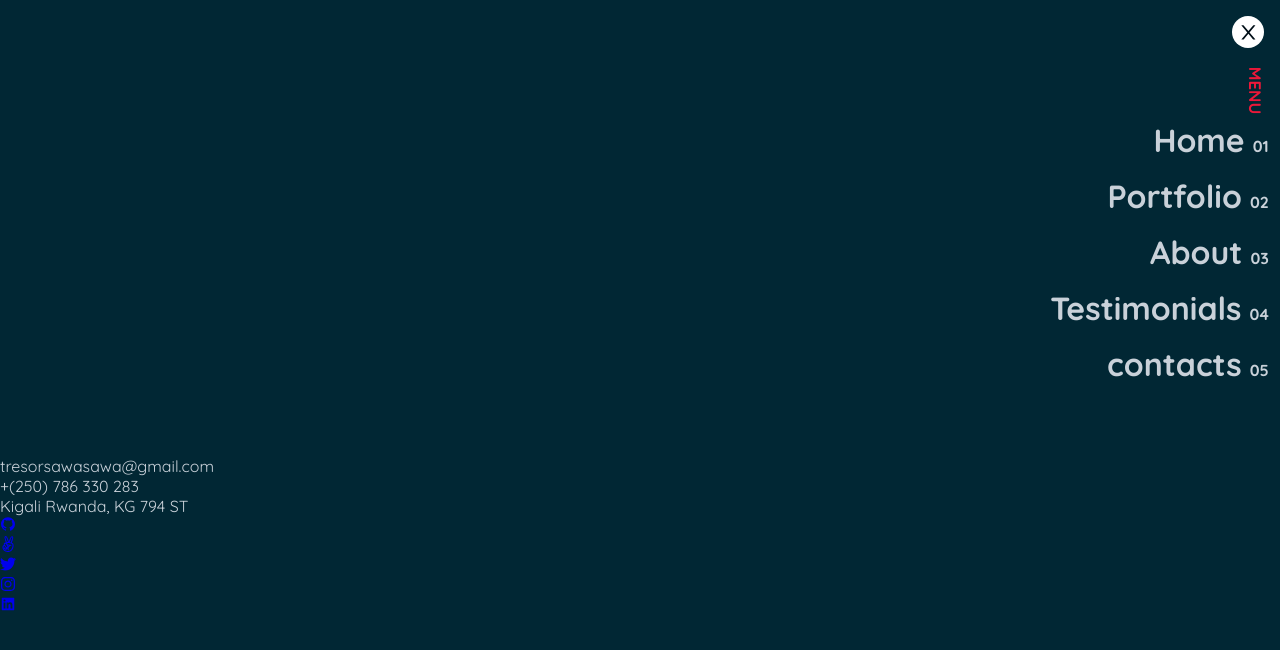
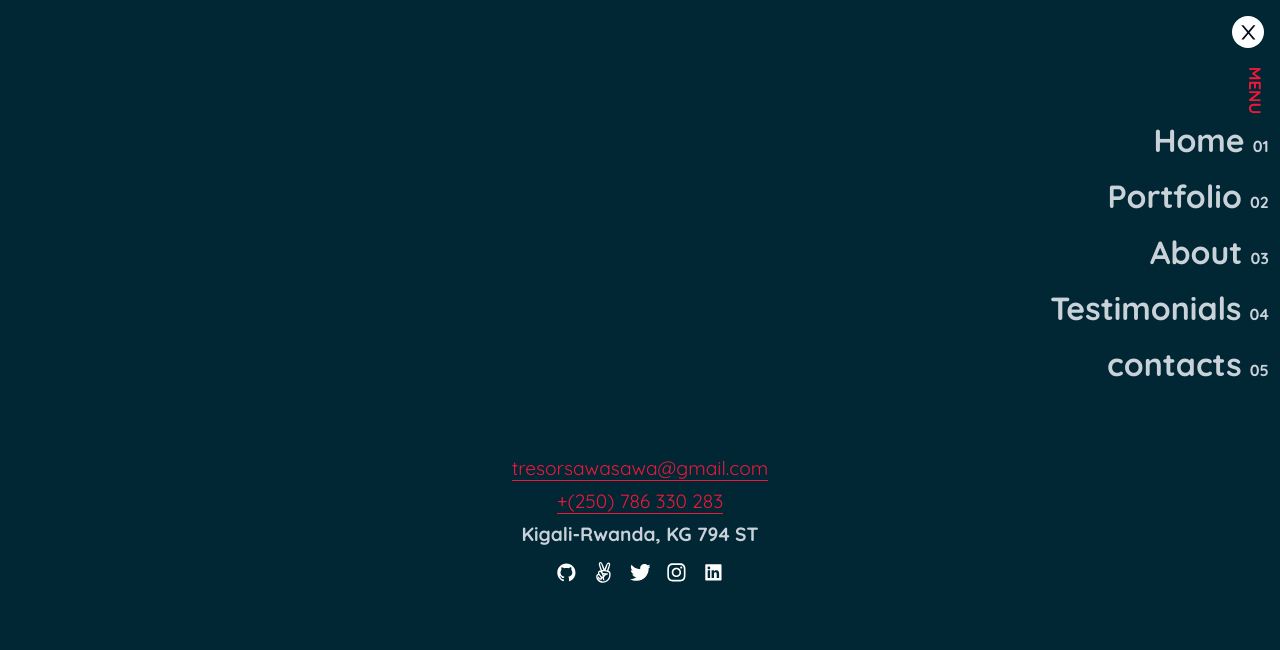
Before and after one commit to tresorsawasawa/Tresor-s_portfolio, a React (Create React App) app: page / in a window 1280 px wide. Both pictures are taken after a click on the element 1248 px from the left and 41 px from the top of the page. Shown: the top 650 px of the page. Built offline with nearby package versions, Linux system fonts and the light colour scheme.

Commit message:
Add styling on the contact elements

```diff
--- a/public/index.html
+++ b/public/index.html
@@ -24,7 +24,7 @@
       work correctly both with client-side routing and a non-root public URL.
       Learn how to configure a non-root public URL by running `npm run build`.
     -->
-    <title>React App</title>
+    <title>Tresor's Portfolio</title>
   </head>
   <body>
     <noscript>You need to enable JavaScript to run this app.</noscript>
--- a/src/assets/scss/base/_header.scss
+++ b/src/assets/scss/base/_header.scss
@@ -122,3 +122,47 @@
 .menu_container.remove {
   display: none;
 }
+
+
+.contacts_container {
+  .contacts_text {
+    @include flex-center(column);
+    font-size: 1.2rem;
+
+    .number,
+    .email {
+      color: $pink_color_prim_color;
+      margin-bottom: 0.5rem;
+      border-bottom: 1px solid $pink_color_prim_color;
+    }
+
+    .address {
+      font-weight: 700;
+      margin-bottom: 1rem;
+    }
+  }
+
+  .contact_icons_container {
+    @include flex-center(row);
+
+    .icon_item {
+      margin: 0 0.5rem;
+      font-size: 1.3rem;
+
+      .icon_link {
+        color: $white_default_col;
+
+        &:hover {
+          transition: all 0.3s ease-in-out;
+          color: $pink_color_prim_color;
+          transform: scale(1.5);
+        }
+      }
+    }
+  }
+}
+
+.icon:hover {
+  transition: all 1s ease;
+  transform: scale(1.5);
+}
--- a/src/components/Header.jsx
+++ b/src/components/Header.jsx
@@ -38,7 +38,6 @@ const Header = () => {
       name: 'Testimonials',
       to: 'testimonials',
       class: '',
-
     },
     {
       id: 5,
@@ -55,14 +54,16 @@ const Header = () => {
   };
 
   const handleHover = (link) => {
-    links.map((item) => {
-      if (item.id === link.id) {
-        item.class = 'focusOut focused clickable';
-      } else {
-        item.class = 'focusOut clickable';
-      }
-      return item;
-    });
+    // links.map((item) => {
+    //   if (item.id === link.id) {
+    //     item.class = 'focusOut focused clickable';
+    //   } else {
+    //     item.class = 'focusOut clickable';
+    //   }
+    //   return item;
+    // });
+
+    console.log(link);
   };
 
   const handleHoverOut = () => {
@@ -158,79 +159,86 @@ const Header = () => {
           <div className="contacts_container">
             <div className="contacts_text">
               <span className="email">tresorsawasawa@gmail.com</span>
-              <br />
-              <span>+(250) 786 330 283</span>
-              <br />
-              <span>Kigali Rwanda, KG 794 ST</span>
+              <span className="number">+(250) 786 330 283</span>
+              <span className="address">Kigali-Rwanda, KG 794 ST</span>
             </div>
 
-            <div className="contact-details-icon-wrapper">
-              <ul className="contact-icon-item">
-                <li>
+            <ul className="contact_icons_container">
+              <li className="icon_item">
                 <a
                   href="https://github.com/tresorsawasawa"
                   target="_blank"
                   rel="noreferrer noopener"
+                  className="icon_link"
                 >
                   <IconContext.Provider
                     value={{ className: 'header-links-icon' }}
                   >
-                      <AiOutlineGithub />
+                    <AiOutlineGithub className="icon" />
                   </IconContext.Provider>
                 </a>
               </li>
 
-                <li>
+              <li className="icon_item">
                 <a
                   href="https://angel.co/u/tresor-sawasawa"
                   target="_blank"
                   rel="noreferrer noopener"
+                  className="icon_link"
                 >
                   <IconContext.Provider
                     value={{ className: 'header-links-icon' }}
                   >
-                      <FaAngellist />
+                    <FaAngellist className="icon" />
                   </IconContext.Provider>
                 </a>
               </li>
 
-                <li>
-                  <a href="https://twitter.com/tresorsawasawa" target="blank">
+              <li className="icon_item">
+                <a
+                  href="https://twitter.com/tresorsawasawa"
+                  target="blank"
+                  rel="noreferrer noopener"
+                  className="icon_link"
+                >
                   <IconContext.Provider
                     value={{ className: 'header-links-icon' }}
                   >
-                      <FaTwitter />
+                    <FaTwitter className="icon" />
                   </IconContext.Provider>
                 </a>
               </li>
 
-                <li>
+              <li className="icon_item">
                 <a
                   href="https://www.instagram.com/tresorsawasawa/"
                   target="blank"
+                  rel="noreferrer noopener"
+                  className="icon_link"
                 >
                   <IconContext.Provider
                     value={{ className: 'header-links-icon' }}
                   >
-                      <FaInstagram />
+                    <FaInstagram className="icon" />
                   </IconContext.Provider>
                 </a>
               </li>
 
-                <li>
+              <li className="icon_item">
                 <a
                   href="https://www.linkedin.com/in/tresor-sawasawa/"
                   target="blank"
+                  rel="noreferrer noopener"
+                  className="icon_link"
                 >
                   <IconContext.Provider
                     value={{ className: 'header-links-icon' }}
                   >
-                      <AiFillLinkedin />
+                    <AiFillLinkedin className="icon" />
                   </IconContext.Provider>
                 </a>
               </li>
             </ul>
-            </div>
           </div>
         </nav>
       </div>
```
Lines whose indentation alone changed are shown as unchanged.
